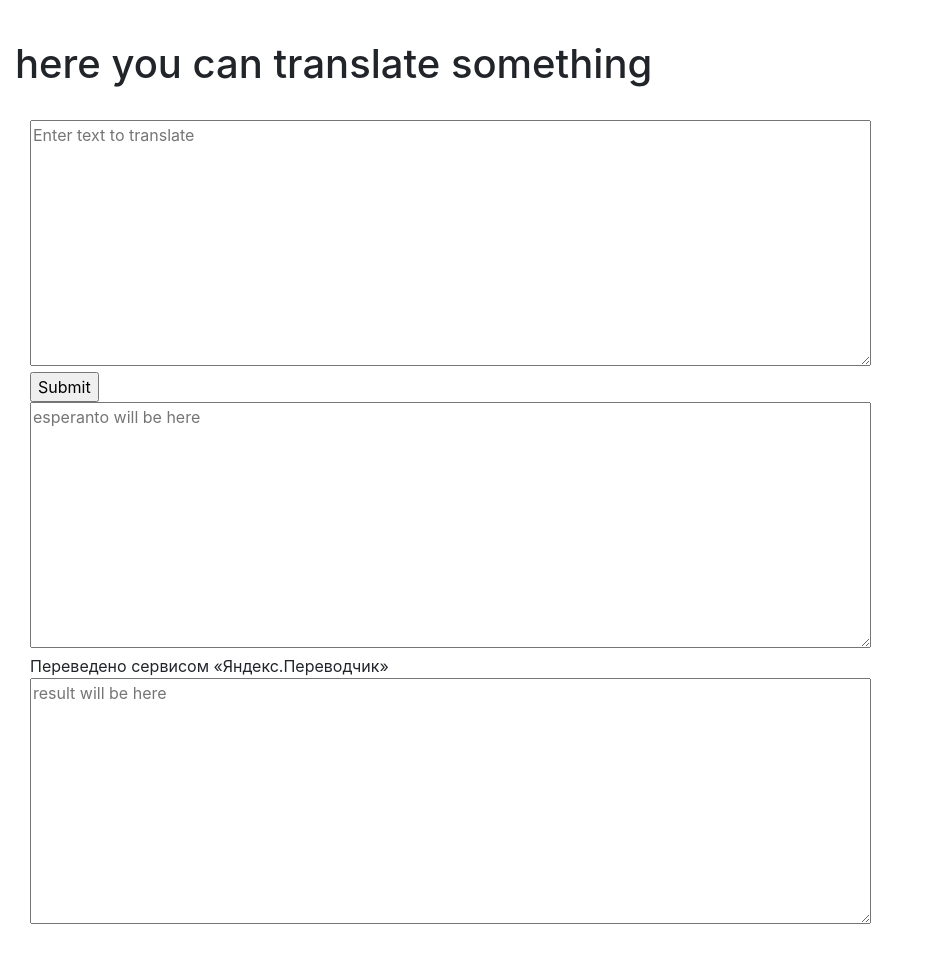
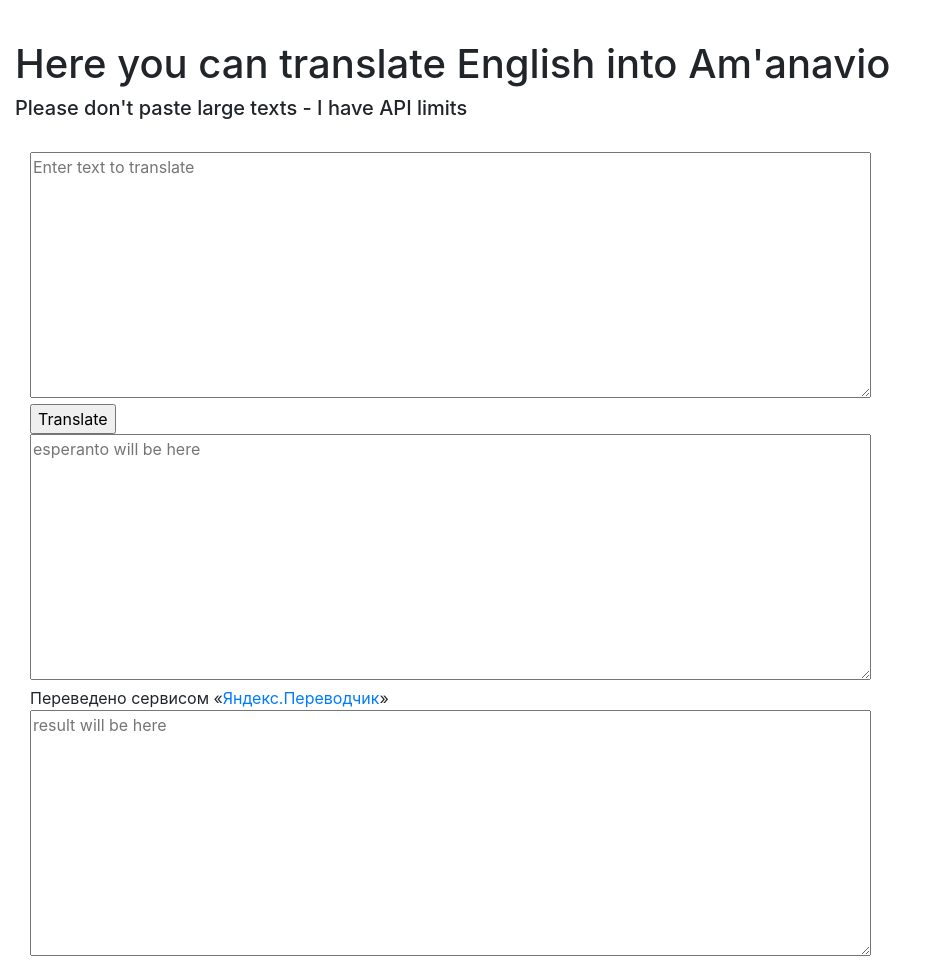
Before and after one commit to gennadyterekhov/my_lang_translator, a Django app: page /translate/ in a window 1280 px wide. Shown: the part 56-1018 px from the top of the page, without its empty margins (0-936 px from the left). Before the commit the page ends 980 px from the top, so only its background shows below. Run offline with Django 3.2, Linux system fonts and the light colour scheme; some libraries are stand-ins or nearby versions.

Commit message:
asdfasdf'

```diff
--- a/translator/templates/translator/index.html
+++ b/translator/templates/translator/index.html
@@ -5,8 +5,9 @@
 {% block content %}
 
 <h1>
-  here you can translate something
+  Here you can translate English into Am'anavio
 </h1>
+<h5>Please don't paste large texts - I have API limits</h5>
 <br>
 
 <div class="container-fluid">
@@ -16,13 +17,13 @@
         <!-- <input type="text" name="text"> -->
         <textarea rows="10" cols="80" name="text" placeholder="Enter text to translate">{{ text_to_translate }}</textarea>
         <br>
-        <input type="submit">
+        <input type="submit" value="Translate">
       </form>
     </div>
     <div class="col">
       <textarea rows="10" cols="80" name="result" placeholder="esperanto will be here">{{ esperanto }}</textarea>
       <br>
-      Переведено сервисом «Яндекс.Переводчик» <a href="http://translate.yandex.ru"></a>
+      Переведено сервисом «<a href="http://translate.yandex.ru">Яндекс.Переводчик</a>»
     </div>
     <div class="col">
       <textarea rows="10" cols="80" name="result" placeholder="result will be here">{{ result }}</textarea>
```
